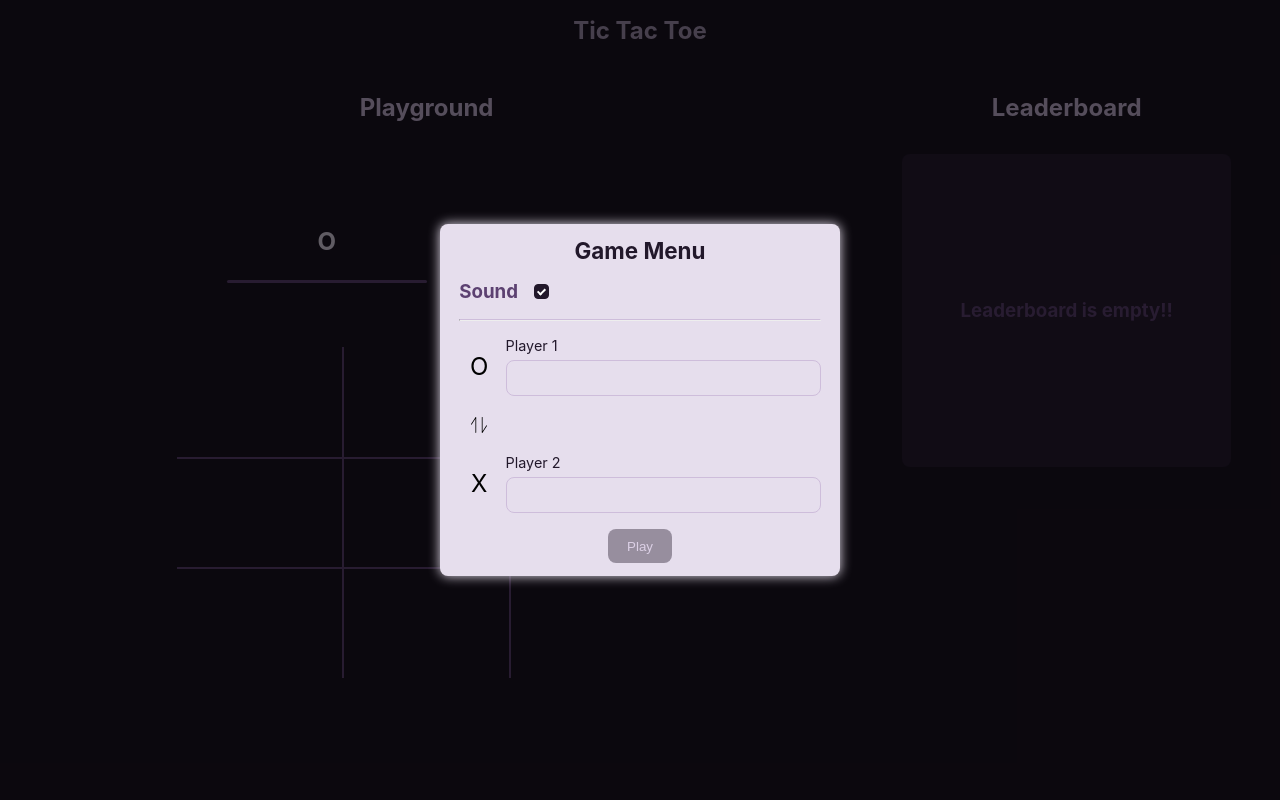
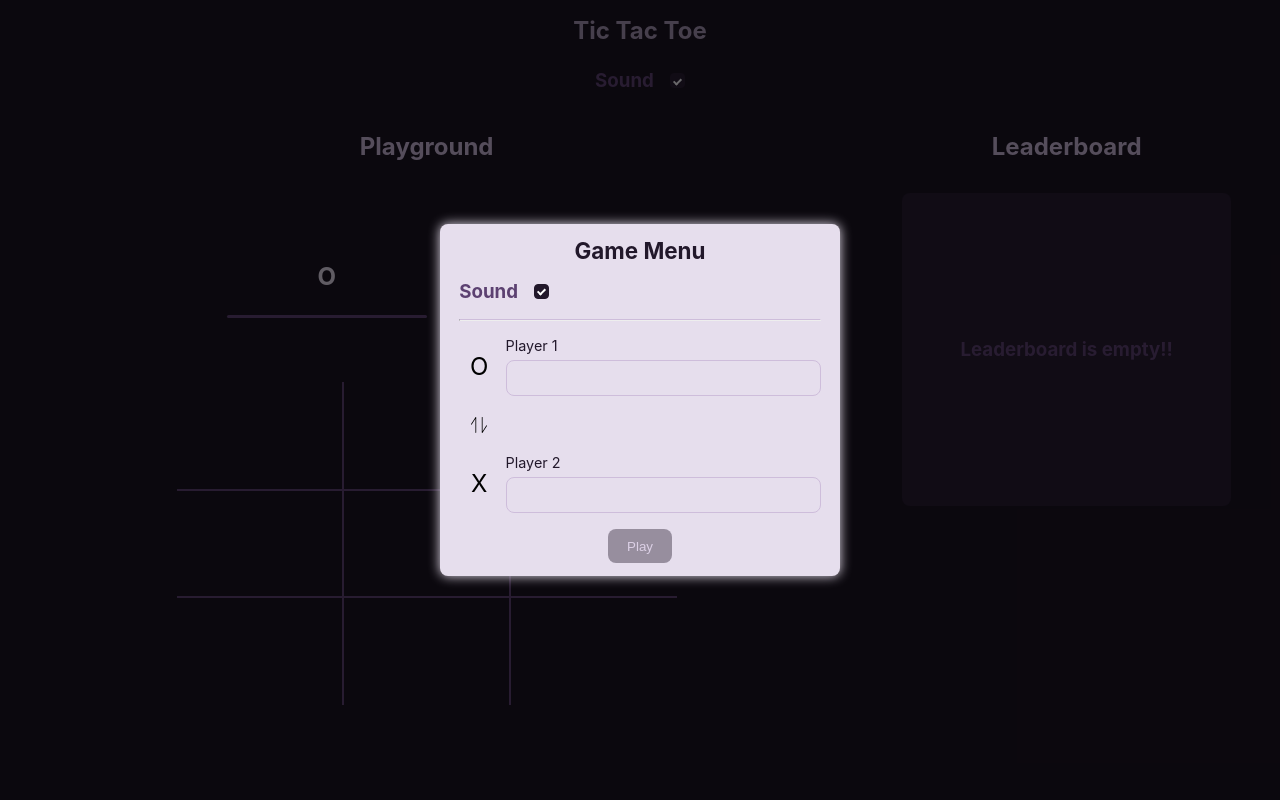
Before and after one commit to geekayush1812/tic-tac-toe, a React (Create React App) app: page / in a window 1280 px wide. Built offline with nearby package versions, Linux system fonts and the light colour scheme.

Commit message:
add: tap to show game setting

```diff
--- a/src/common/GameSettings/GameSettings.tsx
+++ b/src/common/GameSettings/GameSettings.tsx
@@ -5,16 +5,17 @@ import {
   useDispatch,
   useSelector,
 } from 'store/hooks';
+import { GameSettingsProps } from 'types/commonTypes';
 import { Checkbox } from 'ui/Checkbox/Checkbox';
 
-export const GameSettings = () => {
+export const GameSettings = ({className}:GameSettingsProps) => {
     const {hasSound}=useSelector(state=>state.gameMenuReducer);
     const dispatch = useDispatch();
     const onGameSoundChange=()=>{
         dispatch(updateGameSound());
     }
     return (
-        <div className="menuItem soundMenuItem">
+        <div className={`menuItem soundMenuItem ${className ? className : ''}`}>
             <h3>Sound</h3>
             <Checkbox
                 className='checkBox'
--- a/src/common/Header/Header.tsx
+++ b/src/common/Header/Header.tsx
@@ -1,6 +1,12 @@
 import './header.css';
 
+import {
+  useEffect,
+  useState,
+} from 'react';
+
 import { ReactComponent as SettingIcon } from 'assets/svg/settingIcon.svg';
+import { GameSettings } from 'common/GameSettings/GameSettings';
 import { setSelectedTab } from 'store/actions/appAction';
 import {
   useDispatch,
@@ -11,9 +17,22 @@ import { selectedTab } from 'types/reducerTypes/appReducerTypes';
 export const Header = () => {
     const breakPoint = useSelector(state=>state.breakPointReducer.breakPoint);
     const selectedTab = useSelector(state=>state.appReducer.selectedTab);
+    const [showSetting,setShowSetting] = useState(breakPoint==='mobile'?false:true);
     const dispatch = useDispatch();
+    useEffect(()=>{
+        const isDesktopOrTablet = breakPoint==='desktop' || breakPoint==='tablet';
+        if(isDesktopOrTablet){
+            setShowSetting(true)
+        }
+        if(breakPoint==='mobile'){
+            setShowSetting(false);
+        }
+    },[breakPoint])
     const handleTabClick = (tab:selectedTab)=>{
         dispatch(setSelectedTab(tab));
+    }
+    const handleClickSettingIcon = ()=>{
+       setShowSetting(value=>!value);
     }
     return (
         <nav>
@@ -21,9 +40,12 @@ export const Header = () => {
                 <h1>Tic Tac Toe</h1>
                 {
                     breakPoint === 'mobile' ?
-                        <SettingIcon className='settingIcon' />
+                        <SettingIcon onClick={handleClickSettingIcon} className='settingIcon' />
                     : null
                 }
+            </div>
+            <div className='gameSettingContainer'>
+               {showSetting ? <GameSettings className='gameSetting'/> : null}
             </div>
             {
                 breakPoint === 'mobile' ?
--- a/src/common/Header/header.css
+++ b/src/common/Header/header.css
@@ -1,7 +1,8 @@
 nav {
     background-color: var(--primaryColor900);
 }
-.headerWrapper {
+.headerWrapper,
+.gameSettingContainer{
     display: flex;
     align-items: center;
     justify-content: center;
@@ -25,6 +26,12 @@ nav {
 .settingIcon > circle {
     stroke: var(--white800);
 }
+.gameSettingContainer {
+    padding: 0.5rem 0;
+}
+.gameSetting {
+    margin-top: 0 !important;
+}
 nav > ul {
     list-style-type: none;
     display: flex;
@@ -37,6 +44,7 @@ nav > ul > li {
     padding: 0.8rem 1rem;
     color: var(--white500);
     background-color: var(--primaryColor900);
+    cursor: pointer;
 }
 li.listActive {
     color: var(--white);
--- a/src/types/commonTypes.ts
+++ b/src/types/commonTypes.ts
@@ -18,3 +18,6 @@ export type UserCardProps = {
     user:leaderboardUser
 }
 export type getCurrentPlayerGridNotation = (currentPlayer:Exclude<currentPlayer,undefined>) => number;
+export type GameSettingsProps = {
+    className?: string;
+}
```
